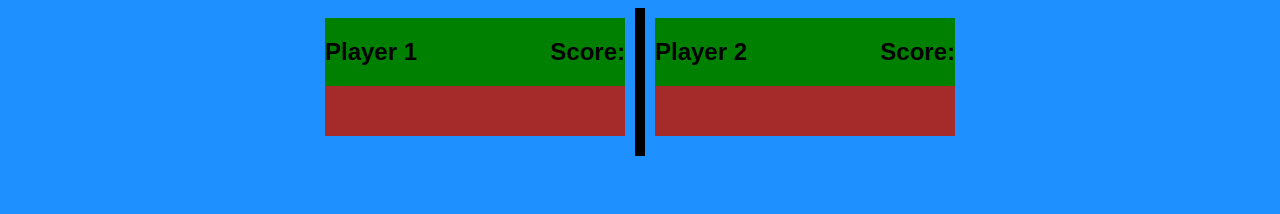
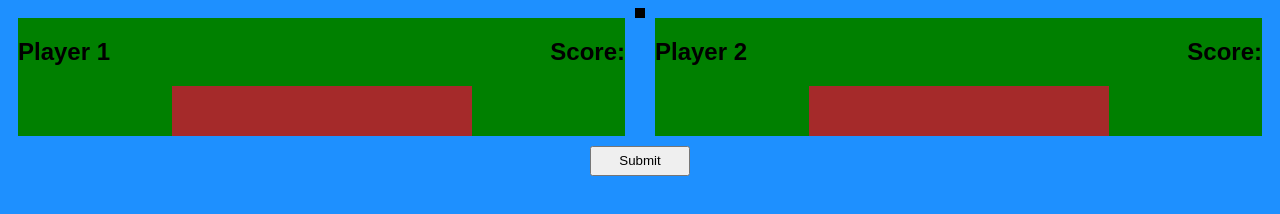
Before and after one commit to caalberts/scrabble, a website with bundled scripts: page game/index.html in a window 1280 px wide. Built offline with nearby package versions, Linux system fonts and the light colour scheme.

Commit message:
Add submit button

```diff
--- a/game/css/scrabble.css
+++ b/game/css/scrabble.css
@@ -2,6 +2,7 @@ body {
   background: dodgerblue;
   font-family: sans-serif;
   display: flex;
+  flex-direction: column;
   justify-content: center;
 }
 .container {
@@ -117,3 +118,8 @@ body {
   justify-content: center;
   z-index: 1;
 }
+.submit {
+  width: 100px;
+  height: 30px;
+  margin: 0 auto;
+}
--- a/game/index.html
+++ b/game/index.html
@@ -40,5 +40,6 @@
         </div>
       </aside>
     </div>
+    <input type="button" name="end-turn" value="Submit" class="submit">
   </body>
 </html>
--- a/game/scrabble.js
+++ b/game/scrabble.js
@@ -22,7 +22,7 @@ if (player) {
   currentPlayer = 'player2'
 }
 
-document.querySelector('.end-turn-button').addEventListener('click', endTurn)
+document.querySelector('.submit').addEventListener('click', submit)
 
 var rack = document.querySelector('.player1-rack')
 var board = Array.from(document.querySelectorAll('.board .tile'))
@@ -48,7 +48,7 @@ function dealTile () {
   return piece
 }
 
-function endTurn () {
+function submit () {
   setRack(currentPlayer)
   player = !player
 }
```
